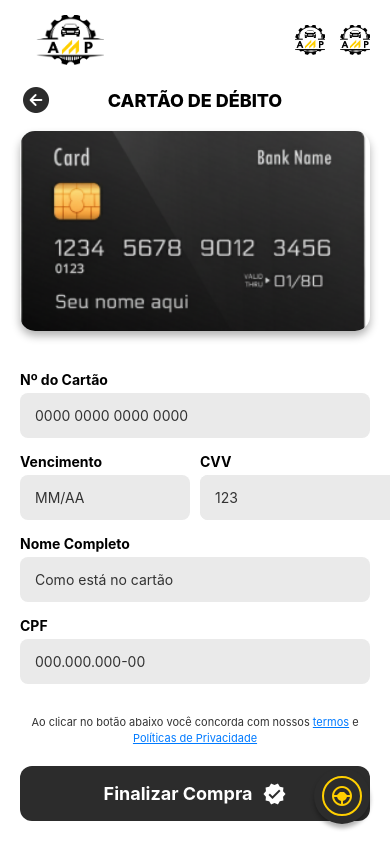
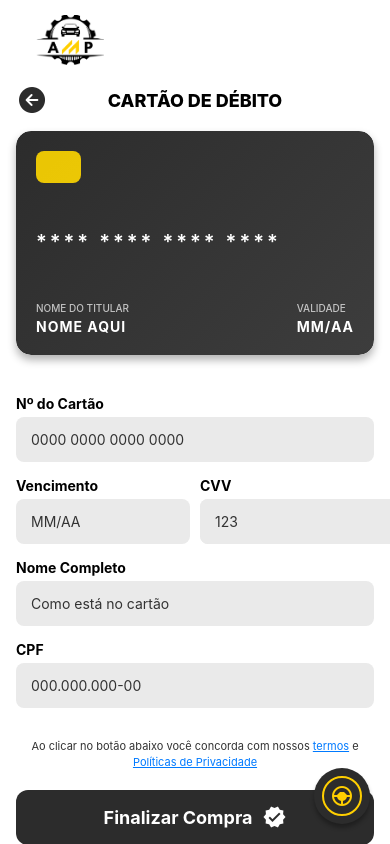
Before and after one commit to mariacabreu/AMP, a React Native app in the folder mobile/: screen /DebitPayment in a window 390 px wide. Built offline with nearby package versions, Linux system fonts and the light colour scheme.

Commit message:
evolução formas de pagamento

```diff
--- a/mobile/src/components/PaymentMethods/CardPaymentScreen.js
+++ b/mobile/src/components/PaymentMethods/CardPaymentScreen.js
@@ -1,8 +1,59 @@
-import React, { useState } from 'react';
-import { View, Text, Image, StyleSheet, TouchableOpacity, ScrollView, Platform, TextInput, Alert } from 'react-native';
-import { MaterialCommunityIcons, Ionicons } from '@expo/vector-icons';
+import React, { useState, useRef } from 'react';
+import { View, Text, StyleSheet, TouchableOpacity, ScrollView, Platform, TextInput, Alert, Animated } from 'react-native';
+import { MaterialCommunityIcons, Ionicons, FontAwesome5 } from '@expo/vector-icons';
+import Header from '../../components/Header/Header';
 import axios from 'axios';
 import API_BASE_URL from '../../api';
+
+// Funções auxiliares para formatação
+const formatCardNumber = (text) => {
+  const cleaned = text.replace(/\D/g, '');
+  const grouped = cleaned.match(/.{1,4}/g);
+  return grouped ? grouped.join(' ') : cleaned;
+};
+
+const formatExpiry = (text) => {
+  const cleaned = text.replace(/\D/g, '');
+  if (cleaned.length >= 2) {
+    return `${cleaned.slice(0, 2)}/${cleaned.slice(2, 4)}`;
+  }
+  return cleaned;
+};
+
+const formatCPF = (text) => {
+  const cleaned = text.replace(/\D/g, '');
+  if (cleaned.length >= 9) {
+    return `${cleaned.slice(0, 3)}.${cleaned.slice(3, 6)}.${cleaned.slice(6, 9)}-${cleaned.slice(9, 11)}`;
+  } else if (cleaned.length >= 6) {
+    return `${cleaned.slice(0, 3)}.${cleaned.slice(3, 6)}.${cleaned.slice(6, 9)}`;
+  } else if (cleaned.length >= 3) {
+    return `${cleaned.slice(0, 3)}.${cleaned.slice(3, 6)}`;
+  }
+  return cleaned;
+};
+
+// Função para detectar bandeira do cartão
+const getCardBrand = (cardNumber) => {
+  const num = cardNumber.replace(/\D/g, '');
+  if (/^4/.test(num)) return 'visa';
+  if (/^5[1-5]/.test(num) || /^2[2-7]/.test(num)) return 'mastercard';
+  if (/^3[47]/.test(num)) return 'amex';
+  if (/^3(?:0[0-5]|[68])/.test(num)) return 'diners';
+  if (/^6(?:011|5)/.test(num)) return 'discover';
+  if (/^9/.test(num)) return 'elo';
+  return null;
+};
+
+// Cores para cada bandeira
+const getCardColors = (brand) => {
+  switch (brand) {
+    case 'visa': return { start: '#1A1F71', end: '#1A1F71' };
+    case 'mastercard': return { start: '#EB001B', end: '#F79E1B' };
+    case 'amex': return { start: '#2557D6', end: '#183BC1' };
+    case 'elo': return { start: '#00AEEF', end: '#50B848' };
+    default: return { start: '#2C2C2C', end: '#3D3D3D' };
+  }
+};
 
 /**
  * CardPaymentScreen
@@ -22,6 +73,21 @@ const CardPaymentScreen = ({ navigation, route, title }) => {
   const [cvv, setCvv] = useState('');
   const [fullName, setFullName] = useState('');
   const [cpf, setCpf] = useState('');
+  const [isFlipped, setIsFlipped] = useState(false);
+  const flipAnim = useRef(new Animated.Value(0)).current;
+
+  const cardBrand = getCardBrand(cardNumber);
+  const cardColors = getCardColors(cardBrand);
+
+  const flipCard = () => {
+    Animated.spring(flipAnim, {
+      toValue: isFlipped ? 0 : 1,
+      friction: 8,
+      tension: 10,
+      useNativeDriver: true,
+    }).start();
+    setIsFlipped(!isFlipped);
+  };
 
   const handlePaymentConfirm = async () => {
     try {
@@ -38,21 +104,7 @@ const CardPaymentScreen = ({ navigation, route, title }) => {
   return (
     <View style={styles.container}>
       {/* Header Fixo */}
-      <View style={styles.header}>
-        <Image
-          source={require('../../assets/logo.png')}
-          style={styles.logo}
-          resizeMode="contain"
-        />
-        <View style={styles.headerIcons}>
-          <TouchableOpacity style={styles.iconButton}>
-            <Image source={require('../../assets/logo.png')} style={styles.topIcon} />
-          </TouchableOpacity>
-          <TouchableOpacity style={styles.iconButton}>
-            <Image source={require('../../assets/logo.png')} style={styles.topIcon} />
-          </TouchableOpacity>
-        </View>
-      </View>
+      <Header showIcons={false} />
 
       <View style={styles.mainContent}>
         <ScrollView
@@ -70,11 +122,125 @@ const CardPaymentScreen = ({ navigation, route, title }) => {
 
           {/* Card Visual */}
           <View style={styles.cardVisual}>
-            <Image
-              source={require('../../assets/screenshot_834_1190.png')}
-              style={styles.cardImage}
-              resizeMode="cover"
-            />
+            <Animated.View
+              style={[
+                styles.cardSide,
+                {
+                  transform: [
+                    {
+                      rotateY: flipAnim.interpolate({
+                        inputRange: [0, 1],
+                        outputRange: ['0deg', '180deg']
+                      })
+                    }
+                  ],
+                  opacity: flipAnim.interpolate({
+                    inputRange: [0, 0.5, 1],
+                    outputRange: [1, 0, 0]
+                  })
+                }
+              ]}
+            >
+              {/* Frente do cartão */}
+              <View style={[
+                styles.cardBackground,
+                {
+                  ...Platform.select({
+                    web: {
+                      background: `linear-gradient(135deg, ${cardColors.start}, ${cardColors.end})`
+                    },
+                    default: {
+                      backgroundColor: cardColors.start
+                    }
+                  })
+                }
+              ]}>
+                {/* Parte superior: bandeira e chip */}
+                <View style={styles.cardTopRow}>
+                  {/* Chip do cartão */}
+                  <View style={styles.chipContainer}>
+                    <View style={styles.chip} />
+                  </View>
+                  {/* Bandeira do cartão */}
+                  <View style={styles.cardBrandContainer}>
+                    {cardBrand && (
+                      <FontAwesome5
+                        name={cardBrand === 'elo' ? 'credit-card' : `cc-${cardBrand}`}
+                        size={40}
+                        color="#FFFFFF"
+                      />
+                    )}
+                  </View>
+                </View>
+
+                {/* Número do cartão */}
+                <View style={styles.cardNumberContainer}>
+                  <Text style={styles.cardNumberDisplay}>
+                    {cardNumber || '**** **** **** ****'}
+                  </Text>
+                </View>
+
+                {/* Informações inferiores */}
+                <View style={styles.cardBottomRow}>
+                  <View>
+                    <Text style={styles.cardLabel}>NOME DO TITULAR</Text>
+                    <Text style={styles.cardValueDisplay}>
+                      {fullName || 'NOME AQUI'}
+                    </Text>
+                  </View>
+                  <View style={styles.expiryContainer}>
+                    <Text style={styles.cardLabel}>VALIDADE</Text>
+                    <Text style={styles.cardValueDisplay}>
+                      {expiry || 'MM/AA'}
+                    </Text>
+                  </View>
+                </View>
+              </View>
+            </Animated.View>
+
+            <Animated.View
+              style={[
+                styles.cardSide,
+                styles.cardBack,
+                {
+                  transform: [
+                    {
+                      rotateY: flipAnim.interpolate({
+                        inputRange: [0, 1],
+                        outputRange: ['180deg', '360deg']
+                      })
+                    }
+                  ],
+                  opacity: flipAnim.interpolate({
+                    inputRange: [0, 0.5, 1],
+                    outputRange: [0, 0, 1]
+                  })
+                }
+              ]}
+            >
+              {/* Verso do cartão */}
+              <View style={[
+                styles.cardBackground,
+                {
+                  ...Platform.select({
+                    web: {
+                      background: `linear-gradient(135deg, ${cardColors.start}, ${cardColors.end})`
+                    },
+                    default: {
+                      backgroundColor: cardColors.start
+                    }
+                  })
+                }
+              ]}>
+                {/* Faixa magnética */}
+                <View style={styles.magneticStripe} />
+                {/* Área do CVV */}
+                <View style={styles.cvvArea}>
+                  <Text style={styles.cvvLabel}>CVV</Text>
+                  <Text style={styles.cvvValue}>{cvv || '•••'}</Text>
+                </View>
+              </View>
+            </Animated.View>
           </View>
 
           {/* Form Fields */}
@@ -84,8 +250,10 @@ const CardPaymentScreen = ({ navigation, route, title }) => {
               style={styles.input}
               placeholder="0000 0000 0000 0000"
               value={cardNumber}
-              onChangeText={setCardNumber}
+              onChangeText={(text) => setCardNumber(formatCardNumber(text))}
               keyboardType="numeric"
+              maxLength={19}
+              onFocus={() => isFlipped && flipCard()}
             />
 
             <View style={styles.row}>
@@ -95,7 +263,9 @@ const CardPaymentScreen = ({ navigation, route, title }) => {
                   style={styles.input}
                   placeholder="MM/AA"
                   value={expiry}
-                  onChangeText={setExpiry}
+                  onChangeText={(text) => setExpiry(formatExpiry(text))}
+                  maxLength={5}
+                  onFocus={() => isFlipped && flipCard()}
                 />
               </View>
               <View style={[styles.inputGroup, { flex: 1 }]}>
@@ -105,9 +275,14 @@ const CardPaymentScreen = ({ navigation, route, title }) => {
                     style={[styles.input, { flex: 1 }]}
                     placeholder="123"
                     value={cvv}
-                    onChangeText={setCvv}
+                    onChangeText={(text) => {
+                      const numbersOnly = text.replace(/[^0-9]/g, '');
+                      setCvv(numbersOnly);
+                    }}
                     keyboardType="numeric"
                     secureTextEntry
+                    maxLength={3}
+                    onFocus={() => !isFlipped && flipCard()}
                   />
                   <View style={styles.cvvIcon} />
                 </View>
@@ -120,6 +295,8 @@ const CardPaymentScreen = ({ navigation, route, title }) => {
               placeholder="Como está no cartão"
               value={fullName}
               onChangeText={setFullName}
+              autoCapitalize="characters"
+              onFocus={() => isFlipped && flipCard()}
             />
 
             <Text style={styles.inputLabel}>CPF</Text>
@@ -127,8 +304,10 @@ const CardPaymentScreen = ({ navigation, route, title }) => {
               style={styles.input}
               placeholder="000.000.000-00"
               value={cpf}
-              onChangeText={setCpf}
+              onChangeText={(text) => setCpf(formatCPF(text))}
               keyboardType="numeric"
+              maxLength={14}
+              onFocus={() => isFlipped && flipCard()}
             />
 
             <Text style={styles.termsText}>
@@ -175,29 +354,6 @@ const styles = StyleSheet.create({
       }
     })
   },
-  header: {
-    flexDirection: 'row',
-    justifyContent: 'space-between',
-    alignItems: 'center',
-    paddingHorizontal: 20,
-    paddingTop: 10,
-    height: 70,
-    backgroundColor: '#fff',
-  },
-  logo: {
-    width: 100,
-    height: 50,
-  },
-  headerIcons: {
-    flexDirection: 'row',
-  },
-  iconButton: {
-    marginLeft: 15,
-  },
-  topIcon: {
-    width: 30,
-    height: 30,
-  },
   mainContent: {
     flex: 1,
   },
@@ -205,9 +361,10 @@ const styles = StyleSheet.create({
     flex: 1,
   },
   scrollContent: {
-    paddingHorizontal: 20,
+    paddingHorizontal: 16,
     paddingTop: 10,
-    paddingBottom: 40,
+    paddingBottom: 100,
+    flexGrow: 1,
   },
   titleRow: {
     flexDirection: 'row',
@@ -230,72 +387,116 @@ const styles = StyleSheet.create({
   },
   cardVisual: {
     width: '100%',
-    height: 200,
+    maxWidth: 400,
+    aspectRatio: 1.6,
     borderRadius: 15,
-    overflow: 'hidden',
+    overflow: 'visible',
     marginBottom: 25,
     elevation: 10,
     shadowColor: '#000',
     shadowOffset: { width: 0, height: 5 },
     shadowOpacity: 0.3,
     shadowRadius: 8,
+    alignSelf: 'center',
+    position: 'relative',
   },
-  cardImage: {
+  cardSide: {
+    position: 'absolute',
     width: '100%',
     height: '100%',
+    borderRadius: 15,
+    overflow: 'hidden',
+    backfaceVisibility: 'hidden',
   },
-  cardInfoOverlay: {
-    position: 'absolute',
-    top: 0,
-    left: 0,
-    right: 0,
-    bottom: 0,
+  cardBack: {
+    transform: [{ rotateY: '180deg' }],
+  },
+  cardBackground: {
+    width: '100%',
+    height: '100%',
+    borderRadius: 15,
     padding: 20,
     justifyContent: 'space-between',
   },
-  cardBrand: {
-    color: '#fff',
-    fontSize: 18,
-    fontWeight: '700',
+  magneticStripe: {
+    width: 'calc(100% + 40px)',
+    height: 40,
+    backgroundColor: '#000000',
+    marginLeft: -20,
+    marginTop: 10,
   },
-  bankName: {
-    color: '#fff',
+  cvvArea: {
+    backgroundColor: '#FFFFFF',
+    width: '25%',
+    height: 30,
+    marginTop: 8,
+    borderRadius: 4,
+    flexDirection: 'row',
+    alignItems: 'center',
+    justifyContent: 'flex-end',
+    paddingHorizontal: 8,
+  },
+  cvvLabel: {
+    fontSize: 10,
+    fontWeight: 'bold',
+    color: '#000000',
+    marginRight: 8,
+  },
+  cvvValue: {
     fontSize: 14,
-    position: 'absolute',
-    top: 20,
-    right: 20,
+    fontWeight: 'bold',
+    color: '#000000',
+    letterSpacing: 2,
+  },
+  cardTopRow: {
+    flexDirection: 'row',
+    justifyContent: 'space-between',
+    alignItems: 'flex-start',
+  },
+  cardBrandContainer: {
+    alignItems: 'flex-end',
   },
   chipContainer: {
-    marginTop: 10,
+    marginTop: 0,
   },
   chip: {
-    width: 40,
-    height: 30,
+    width: 45,
+    height: 32,
     backgroundColor: '#FFD700',
-    borderRadius: 5,
+    borderRadius: 8,
+    opacity: 0.9,
+  },
+  cardNumberContainer: {
+    marginTop: 20,
   },
   cardNumberDisplay: {
-    color: '#fff',
+    color: '#FFFFFF',
     fontSize: 20,
-    letterSpacing: 2,
-    marginTop: 10,
+    letterSpacing: 3,
+    fontWeight: '600',
   },
   cardBottomRow: {
     flexDirection: 'row',
     justifyContent: 'space-between',
     alignItems: 'flex-end',
+    marginTop: 20,
   },
   cardLabel: {
-    color: '#ccc',
-    fontSize: 8,
+    color: 'rgba(255, 255, 255, 0.7)',
+    fontSize: 10,
+    marginBottom: 4,
+    fontWeight: '500',
   },
   cardValueDisplay: {
-    color: '#fff',
-    fontSize: 12,
-    fontWeight: '600',
+    color: '#FFFFFF',
+    fontSize: 14,
+    fontWeight: '700',
+    letterSpacing: 1,
   },
   form: {
     width: '100%',
+    maxWidth: 400,
+    alignSelf: 'center',
   },
   inputLabel: {
     fontSize: 14,
--- a/mobile/src/screens/PaymentMethodsScreen.js
+++ b/mobile/src/screens/PaymentMethodsScreen.js
@@ -1,6 +1,7 @@
 import React from 'react';
-import { View, Text, Image, StyleSheet, SafeAreaView, TouchableOpacity, ScrollView, Platform } from 'react-native';
-import { MaterialCommunityIcons, FontAwesome5, Ionicons } from '@expo/vector-icons';
+import { View, Text, StyleSheet, TouchableOpacity, ScrollView, Platform } from 'react-native';
+import { MaterialCommunityIcons, Ionicons, FontAwesome5 } from '@expo/vector-icons';
+import Header from '../components/Header/Header';
 import BottomNav from '../components/NavBar/BottomNav';
 
 const PaymentMethodsScreen = ({ navigation, route }) => {
@@ -30,21 +31,7 @@ const PaymentMethodsScreen = ({ navigation, route }) => {
   return (
     <View style={styles.container}>
       {/* Header Fixo */}
-      <View style={styles.header}>
-        <Image
-          source={require('../assets/logo.png')}
-          style={styles.logo}
-          resizeMode="contain"
-        />
-        <View style={styles.headerIcons}>
-          <TouchableOpacity style={styles.iconButton}>
-            <Image source={require('../assets/logo.png')} style={styles.topIcon} />
-          </TouchableOpacity>
-          <TouchableOpacity style={styles.iconButton}>
-            <Image source={require('../assets/logo.png')} style={styles.topIcon} />
-          </TouchableOpacity>
-        </View>
-      </View>
+      <Header showIcons={false} />
 
       <View style={styles.mainContent}>
         <ScrollView
@@ -141,29 +128,6 @@ const styles = StyleSheet.create({
       }
     })
   },
-  header: {
-    flexDirection: 'row',
-    justifyContent: 'space-between',
-    alignItems: 'center',
-    paddingHorizontal: 20,
-    paddingTop: 10,
-    height: 70,
-    backgroundColor: '#fff',
-  },
-  logo: {
-    width: 100,
-    height: 50,
-  },
-  headerIcons: {
-    flexDirection: 'row',
-  },
-  iconButton: {
-    marginLeft: 15,
-  },
-  topIcon: {
-    width: 30,
-    height: 30,
-  },
   mainContent: {
     flex: 1,
   },
@@ -171,9 +135,13 @@ const styles = StyleSheet.create({
     flex: 1,
   },
   scrollContent: {
-    paddingHorizontal: 20,
+    paddingHorizontal: 16,
     paddingTop: 10,
     paddingBottom: 120,
+    maxWidth: 500,
+    width: '100%',
+    alignSelf: 'center',
+    flexGrow: 1,
   },
   titleRow: {
     flexDirection: 'row',
@@ -214,8 +182,6 @@ const styles = StyleSheet.create({
     shadowOpacity: 0.4,
     shadowRadius: 12,
     elevation: 8,
-    borderWidth: 2,
-    borderColor: '#FFCF00',
   },
   methodLeft: {
     flexDirection: 'row',
```
